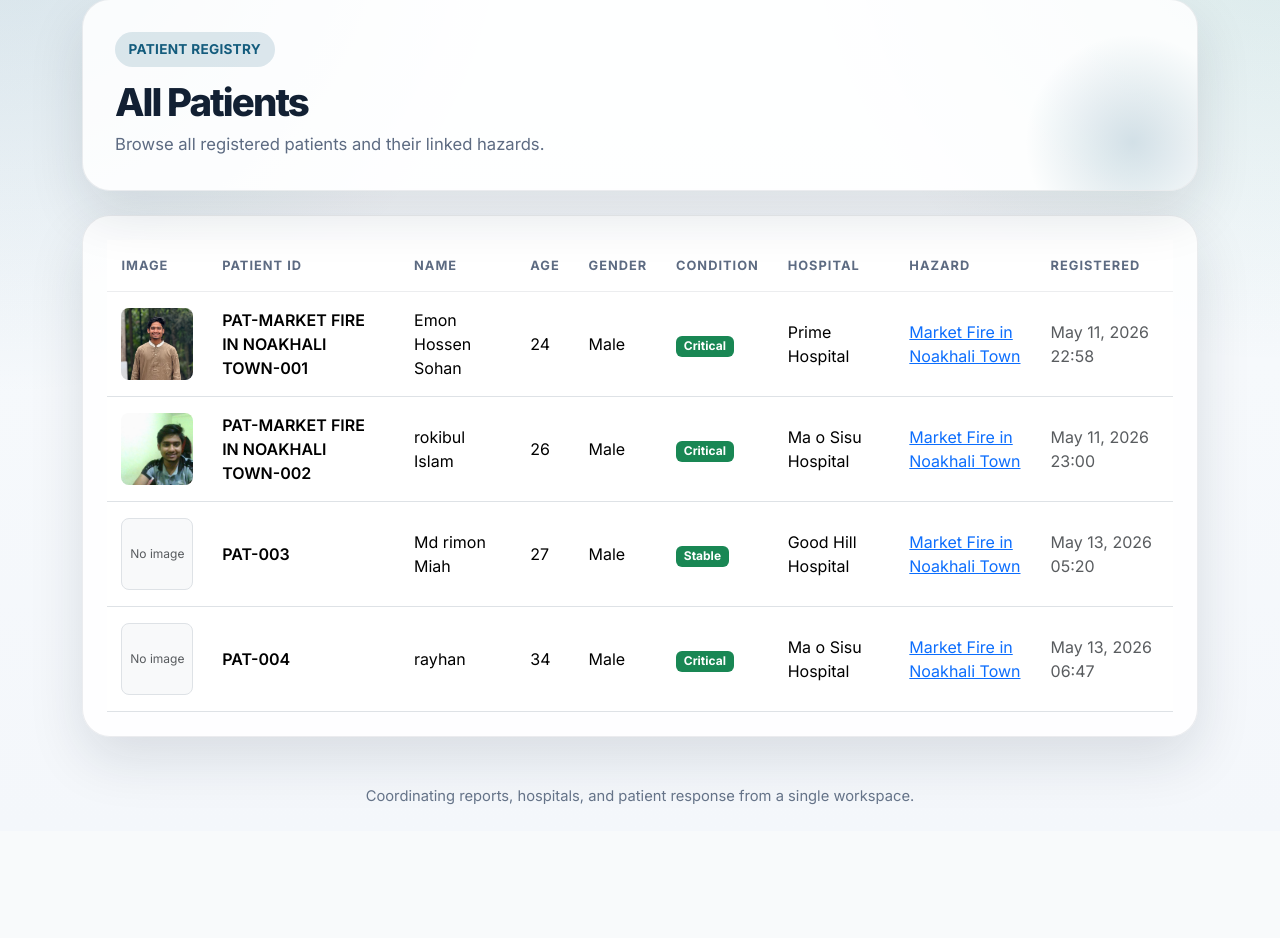
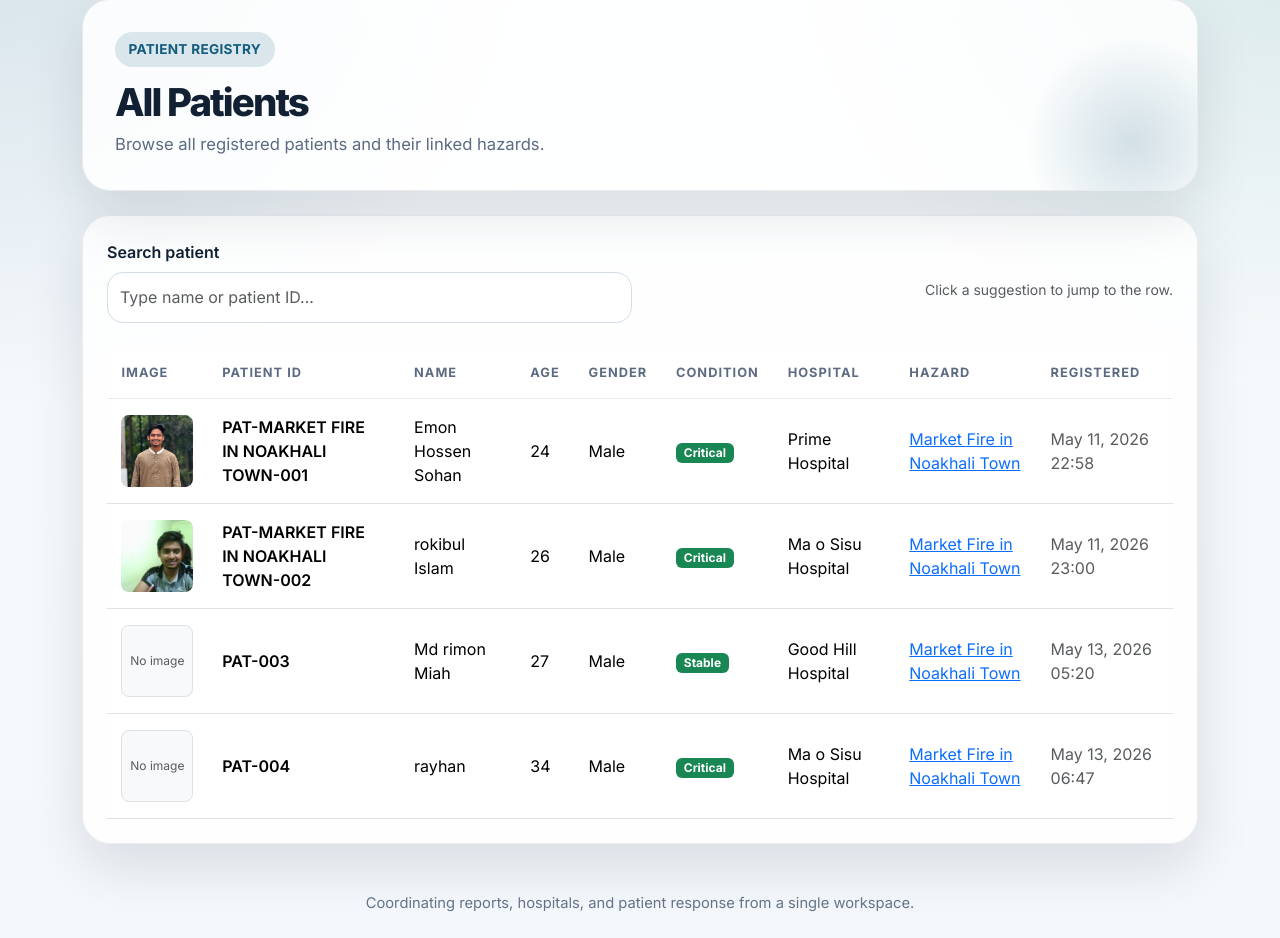
Before and after one commit to rehansohan/hazard-management-patient-trackinng-system, a Django app: page /patients/ in a window 1280 px wide. Shown: the part 112-1050 px from the top of the page. Before the commit the page ends 917 px from the top, so only its background shows below. Run offline with Django 5.2, Linux system fonts and the light colour scheme; data comes from the database, SQL or seed files in the repository; both versions use the stored data as it was after the commit.

Commit message:
updated project

```diff
--- a/Core/models.py
+++ b/Core/models.py
@@ -124,7 +124,7 @@ class Patient(models.Model):
                 new_num = 1
 
             self.patient_id = (
-                f"PAT-{hazard_name}-{new_num:03d}"
+                f"PAT-{new_num:03d}"
             )
 
         super().save(*args, **kwargs)
--- a/Core/templates/patient_list.html
+++ b/Core/templates/patient_list.html
@@ -10,8 +10,19 @@
 </section>
 
 <section class="surface-card">
+    <div class="mb-4 row g-3 align-items-center">
+        <div class="col-12 col-lg-6">
+            <label for="patientSearch" class="form-label mb-2">Search patient</label>
+            <div class="position-relative">
+                <input id="patientSearch" type="text" class="form-control" placeholder="Type name or patient ID..." autocomplete="off">
+                <ul id="patientSuggestions" class="list-group position-absolute w-100 d-none" style="z-index:50; top:100%; left:0;"></ul>
+            </div>
+        </div>
+        <div class="col-12 col-lg-6 text-lg-end"><small class="text-muted d-block mt-lg-3">Click a suggestion to jump to the row.</small></div>
+    </div>
+
     <div class="table-responsive">
-        <table class="table table-hover align-middle">
+        <table id="patientsTable" class="table table-hover align-middle">
             <thead>
                 <tr>
                     <th>Image</th>
@@ -28,7 +39,7 @@
             </thead>
             <tbody>
                 {% for patient in patients %}
-                <tr>
+                <tr data-search="{% if patient.patient_id %}{{ patient.patient_id }}{% endif %} {{ patient.id }} {{ patient.name }} {{ patient.hospital }} {{ patient.get_condition_display }}">
                     <td style="width:96px;">
                         {% if patient.image %}
                         <img src="{{ patient.image.url }}" alt="{{ patient.name }}" class="rounded-3" style="width:72px; height:72px; object-fit:cover;">
@@ -75,3 +86,47 @@
     </div>
 </section>
 {% endblock %}
+
+{% block extra_scripts %}
+<script>
+    (function(){
+        const input = document.getElementById('patientSearch');
+        const suggestions = document.getElementById('patientSuggestions');
+        const table = document.getElementById('patientsTable');
+        if(!input || !suggestions || !table) return;
+
+        const rows = Array.from(table.querySelectorAll('tbody tr[data-search]')).map(r=>({
+            el: r,
+            text: (r.dataset.search||'').toLowerCase(),
+            name: (r.querySelectorAll('td')[2]||{}).textContent || ''
+        }));
+
+        const clearSuggestions = ()=>{ suggestions.innerHTML=''; suggestions.classList.add('d-none'); };
+
+        const highlightRow = (rowEl)=>{
+            rows.forEach(r=>r.el.classList.remove('table-warning'));
+            rowEl.classList.add('table-warning');
+            rowEl.scrollIntoView({behavior:'smooth',block:'center'});
+            setTimeout(()=>rowEl.classList.remove('table-warning'),2500);
+        };
+
+        input.addEventListener('input', ()=>{
+            const q = input.value.trim().toLowerCase();
+            clearSuggestions();
+            if(!q) return;
+            const matches = rows.filter(r=> r.text.includes(q) || r.name.toLowerCase().includes(q)).slice(0,8);
+            if(matches.length===0) return;
+            matches.forEach(m=>{
+                const li = document.createElement('li');
+                li.className='list-group-item list-group-item-action';
+                li.textContent = (m.name || m.el.dataset.search).trim();
+                li.addEventListener('click', ()=>{ clearSuggestions(); input.value = li.textContent; highlightRow(m.el); });
+                suggestions.appendChild(li);
+            });
+            suggestions.classList.remove('d-none');
+        });
+
+        document.addEventListener('click', (e)=>{ if(!e.target.closest('#patientSuggestions') && e.target !== input) clearSuggestions(); });
+    })();
+</script>
+{% endblock %}
--- a/Core/views.py
+++ b/Core/views.py
@@ -2,6 +2,7 @@ from django.shortcuts import render,redirect,get_object_or_404
 from django.http import HttpResponse, HttpResponseForbidden
 from .forms import HazardReportForm,HospitalForm,PatientForm,MissingComplaintForm
 from.models import HazardReport,Hospital,Patient,MissingComplaint
+from django.db.models import Q
 
 # Permission check helper
 def is_admin(user):
@@ -68,8 +69,14 @@ def active_hazards(request):
 
 def hazard_detail(request,id):
     hazard = get_object_or_404(HazardReport,id=id)
+    query = request.GET.get('q')
     patients = hazard.patients.all()
     missing_form = MissingComplaintForm()
+    if query:
+        patients = patients.filter(
+            Q(name__icontains=query)|
+            Q(patient_id__icontains = query)
+        )
     return render(
         request,
         'hazard_details.html',{
```
Also changed, not shown: Core/templates/hazard_details.html (+28 -0 lines), db.sqlite3.
